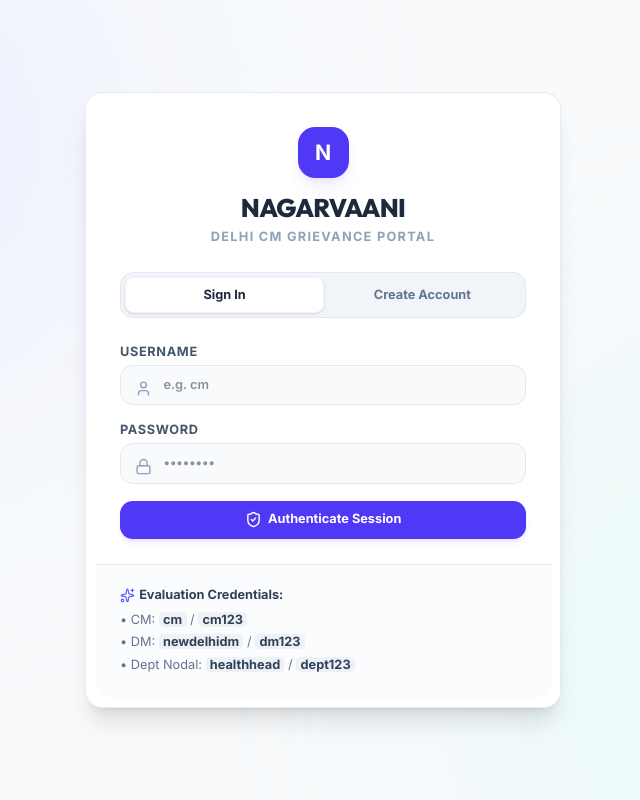
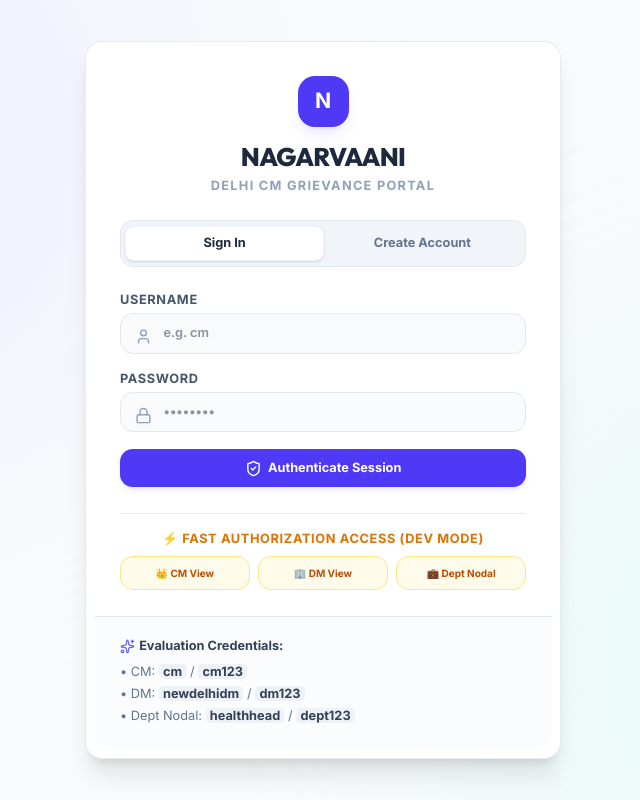
Before and after one commit to Palakdeep-Singh/NagarVaani_Web, a React (Vite) app in the folder CM_Frontend/: page / in a window 1280 px wide. Shown: the whole page, without its empty margins (317-957 px from the left). Built offline with nearby package versions, Linux system fonts and the light colour scheme.

Commit message:
feat: add Fast Authorization bypass buttons to CM Dashboard login

```diff
--- a/CM_Frontend/src/views/Login.tsx
+++ b/CM_Frontend/src/views/Login.tsx
@@ -235,7 +235,34 @@ export const Login: React.FC = () => {
           </form>
         )}
 
-                <div className="mt-6 pt-5 border-t border-slate-100 text-xs text-slate-500 bg-slate-50/50 -mx-6 -mb-6 p-6 rounded-b-2xl border-t border-slate-200">
+        {/* Fast Dev Bypass Authorization */}
+        <div className="mt-6 pt-4 border-t border-slate-200/80">
+          <div className="text-xs font-extrabold text-amber-600 uppercase tracking-wider mb-2 flex items-center justify-center gap-1">
+            ⚡ Fast Authorization Access (Dev Mode)
+          </div>
+          <div className="grid grid-cols-3 gap-2">
+            <button
+              onClick={() => loginUser('cm', 'cm123')}
+              className="py-2 bg-amber-50 hover:bg-amber-100/80 border border-amber-200 text-amber-700 font-bold rounded-xl text-[10px] transition-colors cursor-pointer text-center"
+            >
+              👑 CM View
+            </button>
+            <button
+              onClick={() => loginUser('newdelhidm', 'dm123')}
+              className="py-2 bg-amber-50 hover:bg-amber-100/80 border border-amber-200 text-amber-700 font-bold rounded-xl text-[10px] transition-colors cursor-pointer text-center"
+            >
+              🏢 DM View
+            </button>
+            <button
+              onClick={() => loginUser('healthhead', 'dept123')}
+              className="py-2 bg-amber-50 hover:bg-amber-100/80 border border-amber-200 text-amber-700 font-bold rounded-xl text-[10px] transition-colors cursor-pointer text-center"
+            >
+              💼 Dept Nodal
+            </button>
+          </div>
+        </div>
+
+        <div className="mt-6 pt-5 border-t border-slate-100 text-xs text-slate-500 bg-slate-50/50 -mx-6 -mb-6 p-6 rounded-b-2xl border-t border-slate-200">
           <div className="font-bold text-slate-700 mb-2 flex items-center gap-1">
             <Sparkles className="h-3.5 w-3.5 text-indigo-500 shrink-0" />
             Evaluation Credentials:
```
Also changed, not shown: 1 other file (tests, documents, lock files or other folders).
